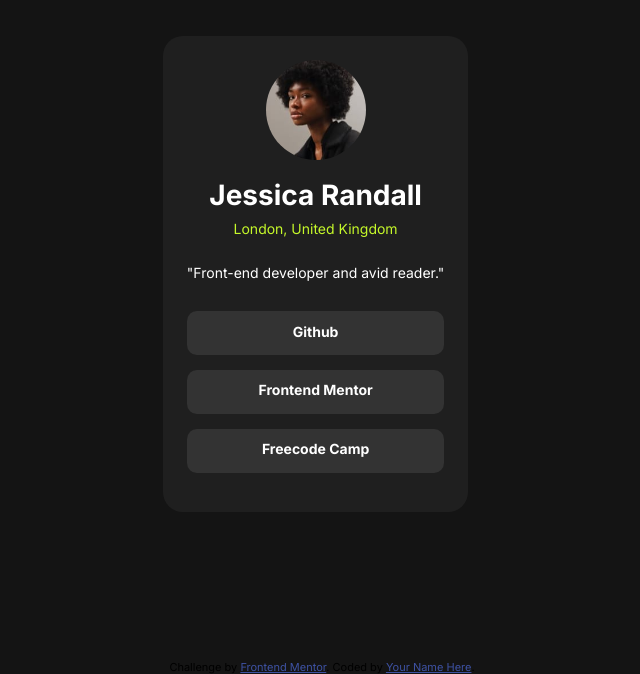
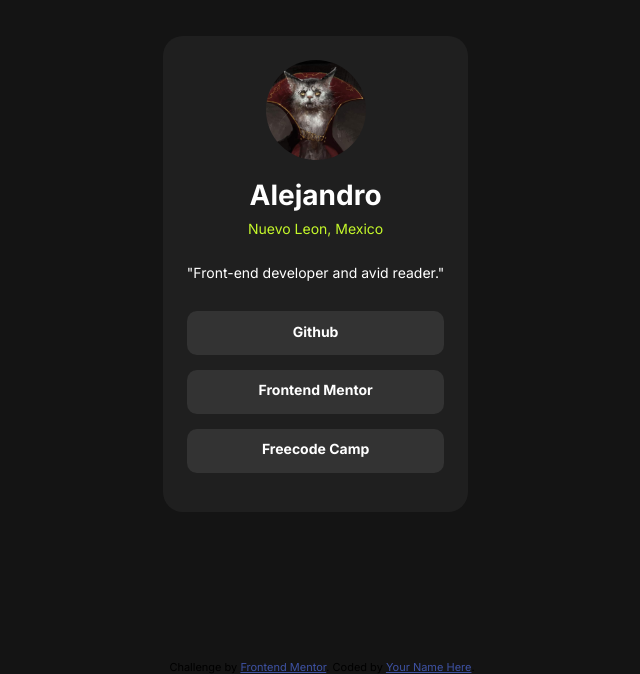
Before and after one commit to AlejandroLR00/social-link, a plain HTML site: page index.html in a window 1280 px wide. Shown: the part 126-800 px from the top of the page, without its empty margins (318-958 px from the left). Drawn offline with nearby package versions, Linux system fonts and the light colour scheme.

Commit message:
actualizando proyecto

```diff
--- a/css/style.css
+++ b/css/style.css
@@ -40,8 +40,10 @@
 }
 
 .card_img{
-    border-radius: 50%;
+    border-radius: 4em;
     width: 100px;
+    height: 100px;
+    object-fit: cover;
 }
 
 .card_title{
--- a/index.html
+++ b/index.html
@@ -22,11 +22,11 @@
 
     <div class="card">
 
-      <img class="card_img" src="assets/images/avatar-jessica.jpeg" alt="avatar">
+      <img class="card_img" src="assets/images/avatar.jpg" alt="avatar">
 
       <div class="card_title">
-        <h1 class="title">Jessica Randall</h1>
-        <p class="region">London, United Kingdom</p>
+        <h1 class="title">Alejandro</h1>
+        <p class="region">Nuevo Leon, Mexico</p>
       </div>
 
       <div class="card_description">
@@ -48,20 +48,6 @@
   </main>
 
 
-  <!-- London, United Kingdom
-  "Front-end developer and avid reader."
-
-  GitHub
-  Frontend Mentor
-  LinkedIn
-  Twitter
-  Instagram -->
-
-          <!-- <div class="link git"></div>
-        <div class="link front"></div>
-        <div class="link fcc"></div>
-        <div class="link"></div>
-        <div class="link"></div> -->
 
   <div class="attribution">
     Challenge by <a href="https://www.frontendmentor.io?ref=challenge" target="_blank">Frontend Mentor</a>.
```
Also changed, not shown: assets/images/avatar-jessica.jpeg (deleted), assets/images/avatar.jpg (added).
